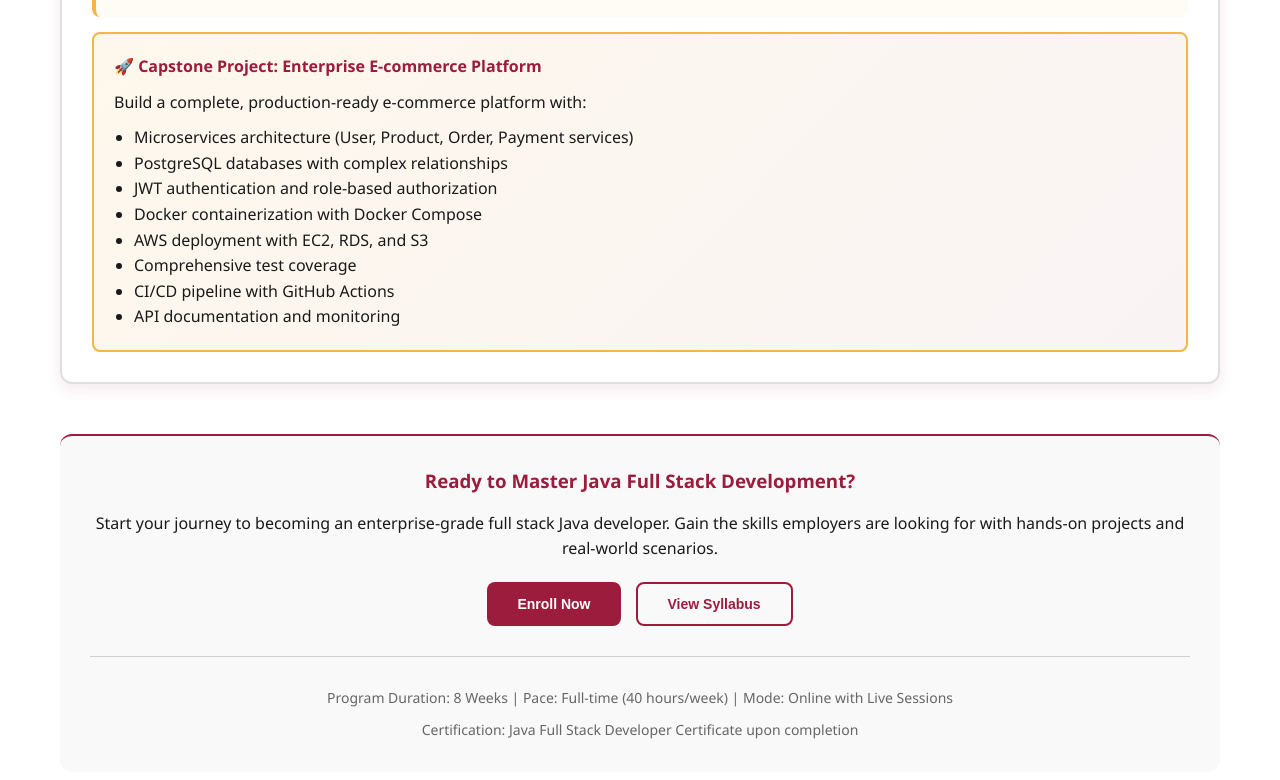
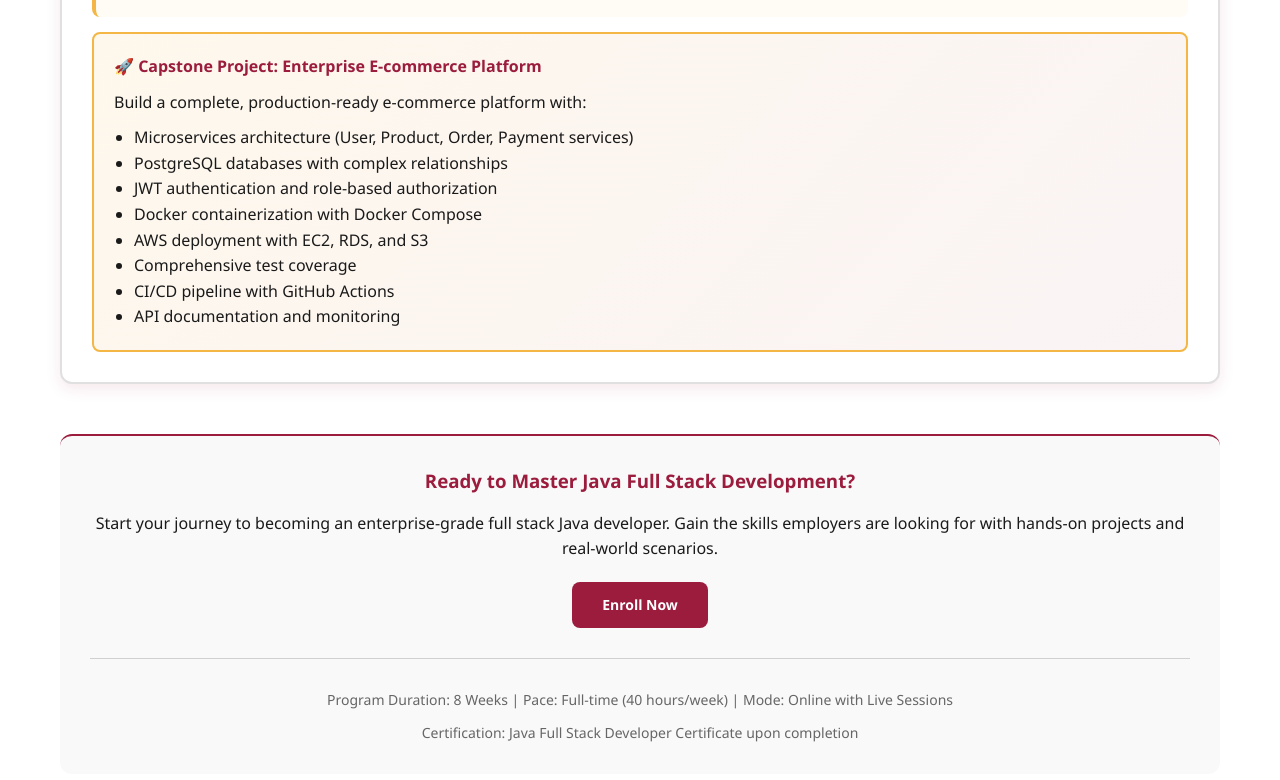
Before and after one commit to Nithyasree7/Smart-Yugam, a plain HTML site: page java-syllabus.html in a window 1280 px wide. Shown: the part 7428-8208 px from the top of the page. Drawn offline with Linux system fonts and the light colour scheme.

Commit message:
Change Enroll Now button to a link
Replaced buttons with a link for enrollment.

```diff
--- a/java-syllabus.html
+++ b/java-syllabus.html
@@ -715,8 +715,7 @@
             <h3>Ready to Master Java Full Stack Development?</h3>
             <p>Start your journey to becoming an enterprise-grade full stack Java developer. Gain the skills employers are looking for with hands-on projects and real-world scenarios.</p>
             <div class="cta-buttons">
-                <button class="btn btn-primary">Enroll Now</button>
-                <button class="btn btn-secondary">View Syllabus</button>
+                <a href="signin.html" class="btn btn-primary" style="display: inline-block;">Enroll Now</a>
             </div>
             <div style="margin-top: 30px; padding-top: 30px; border-top: 1px solid #d0d0d0; font-size: 14px; color: #666;">
                 <p>Program Duration: 8 Weeks | Pace: Full-time (40 hours/week) | Mode: Online with Live Sessions</p>
```
